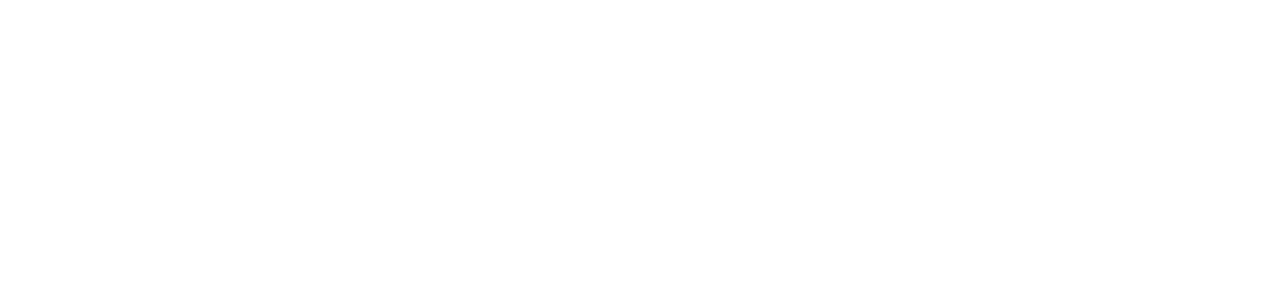
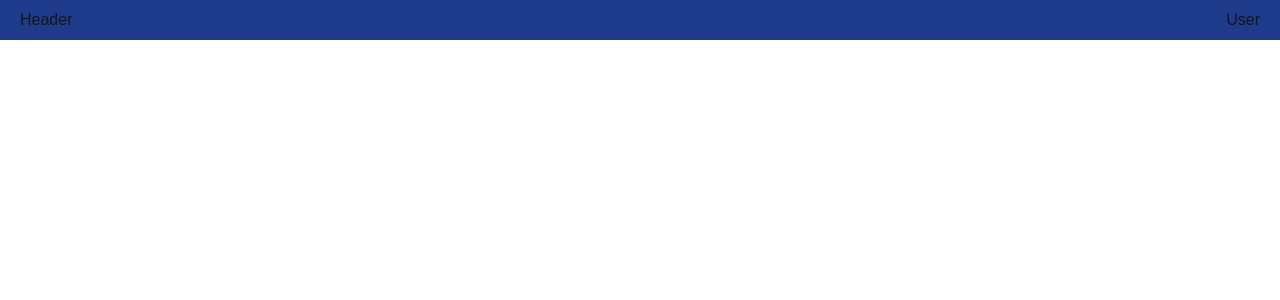
Before and after one commit to kanade2001/SplitBillApp, a Next.js app in the folder frontend/: page /user in a window 1280 px wide. Shown: the top 300 px of the page. Built offline with nearby package versions, Linux system fonts and the light colour scheme.

Commit message:
Add-Header

```diff
--- a/frontend/src/app/user/page.tsx
+++ b/frontend/src/app/user/page.tsx
@@ -1,4 +1,11 @@
+import Header from "@/components/Header/Header";
+
 export default function User() {
   /* TODO ログイン状態出ない場合、ログインページへリダイレクト */
+  return (
+    <div>
+      <Header />
+    </div>
+  );
   /* Userに紐づけられたTripを一覧表示 */
 }
--- /dev/null
+++ b/frontend/src/components/Header/Header.tsx
@@ -0,0 +1,12 @@
+const Header = () => {
+  return (
+    <header className="bg-blue-900 h-10 flex items-center justify-between">
+      <div className="p-5">
+        <h1>Header</h1>
+      </div>
+      <div className="p-5">User</div>
+    </header>
+  );
+};
+
+export default Header;
```
